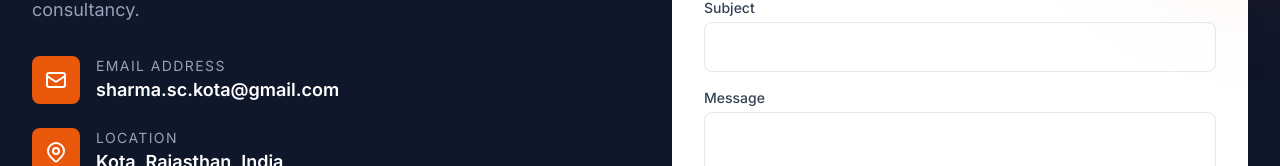
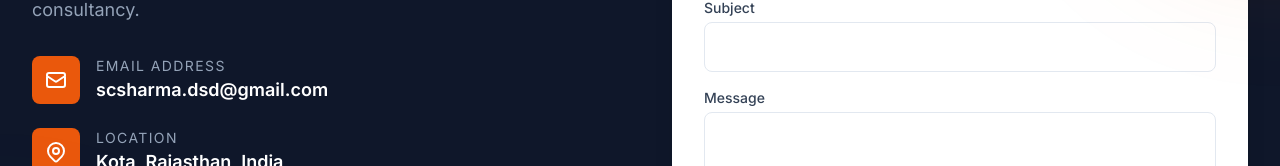
Before and after one commit to vatssv/scsharmaportfolio, a React (Vite) app: page / in a window 1280 px wide. Shown: the part 4195-4361 px from the top of the page. Built offline with nearby package versions, Linux system fonts and the light colour scheme.

Commit message:
Update email to a different email

```diff
--- a/components/ContactForm.tsx
+++ b/components/ContactForm.tsx
@@ -13,7 +13,7 @@ const ContactForm: React.FC = () => {
   const handleSubmit = (e: React.FormEvent) => {
     e.preventDefault();
     const { name, email, subject, message } = formData;
-    const mailtoLink = `mailto:sharma.sc.kota@gmail.com?subject=${encodeURIComponent(subject)}&body=${encodeURIComponent(`Name: ${name}\nEmail: ${email}\n\nMessage:\n${message}`)}`;
+    const mailtoLink = `mailto:scsharma.dsd@gmail.com?subject=${encodeURIComponent(subject)}&body=${encodeURIComponent(`Name: ${name}\nEmail: ${email}\n\nMessage:\n${message}`)}`;
     window.location.href = mailtoLink;
     setSubmitted(true);
     setTimeout(() => setSubmitted(false), 5000);
@@ -37,7 +37,7 @@ const ContactForm: React.FC = () => {
               </div>
               <div>
                 <div className="text-sm text-slate-400 uppercase tracking-widest">Email Address</div>
-                <div className="text-lg font-semibold">sharma.sc.kota@gmail.com</div>
+                <div className="text-lg font-semibold">scsharma.dsd@gmail.com</div>
               </div>
             </div>
 
```
